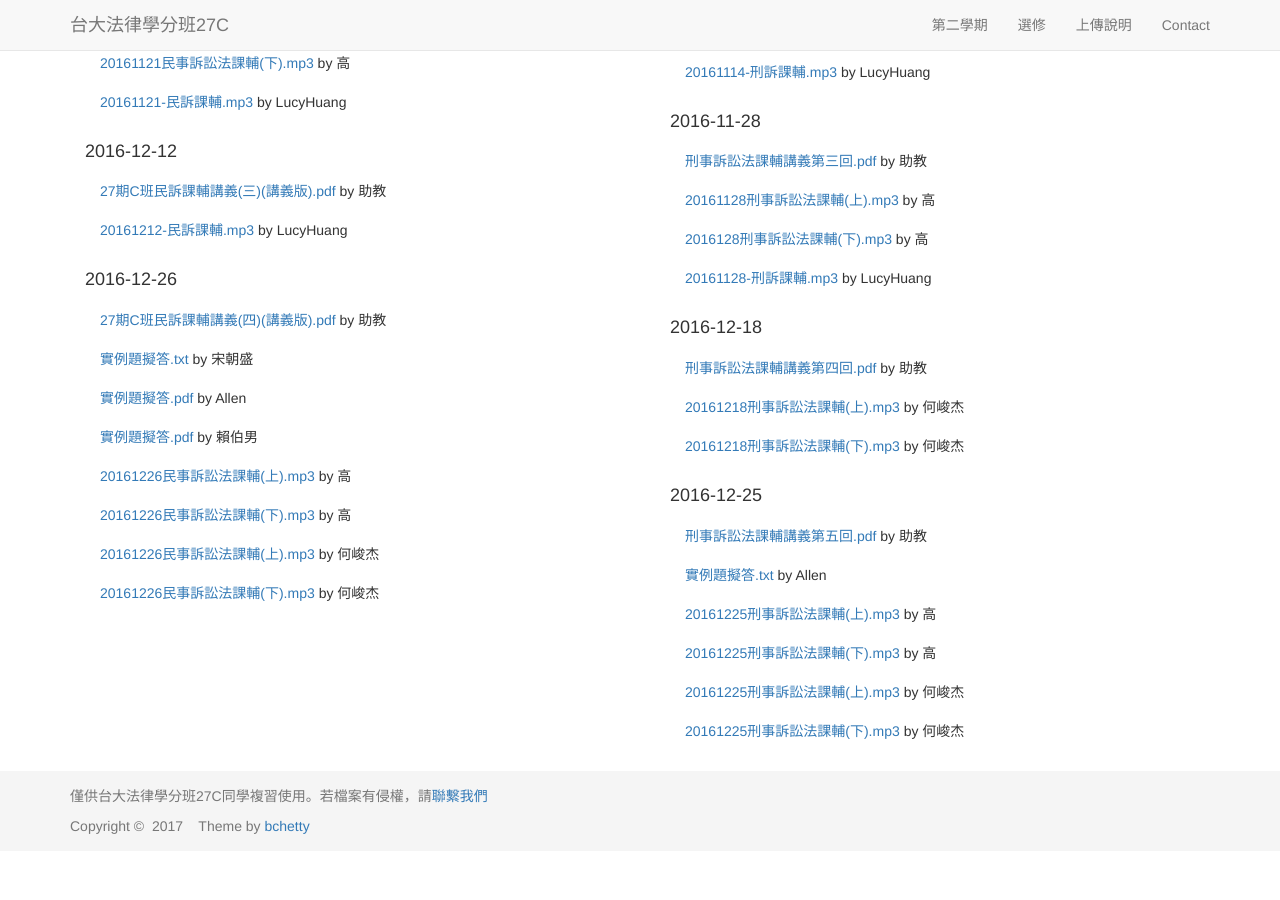
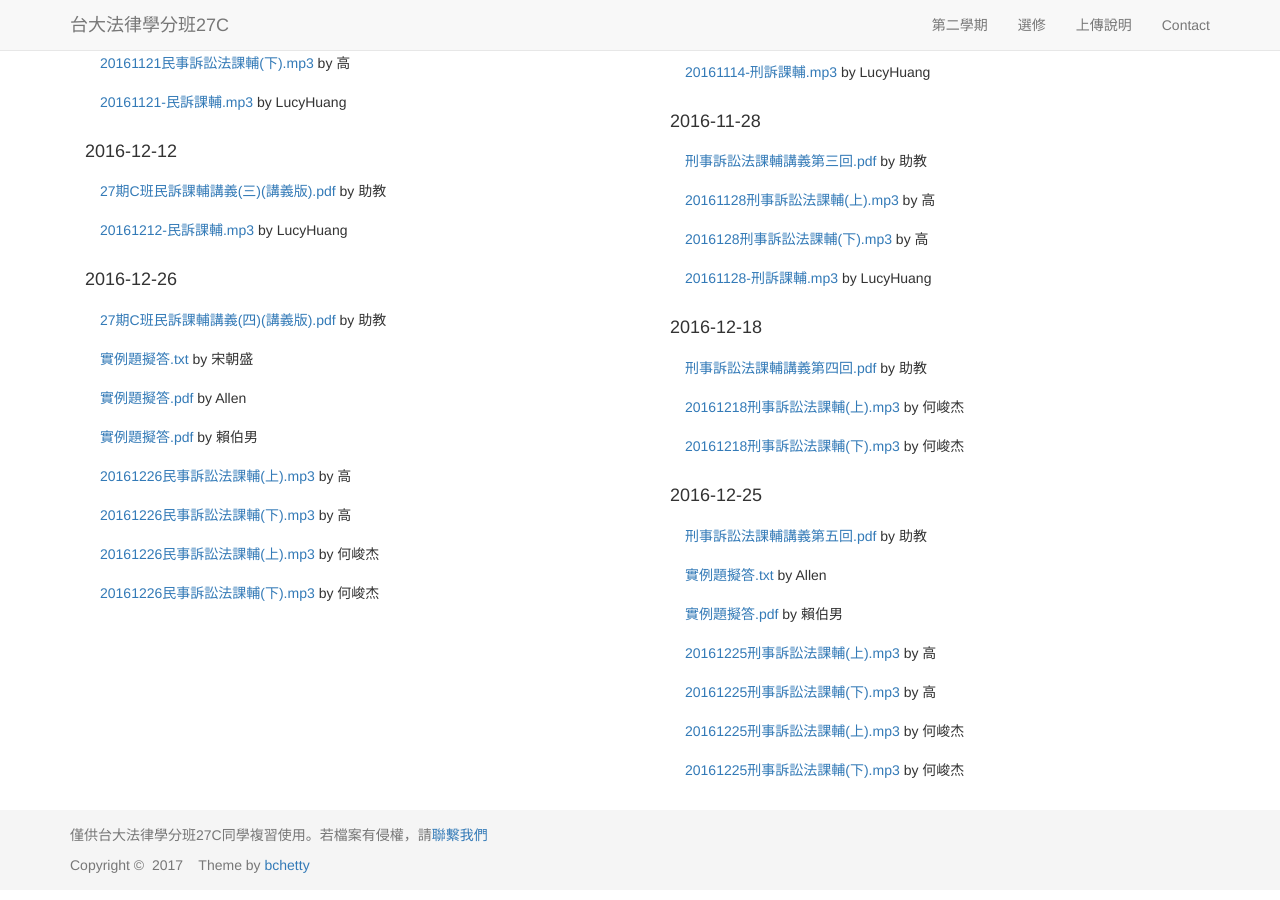
Before and after one commit to maxmilian/ntu_specs_law, a Jekyll site: the page built from semester2/index.html, in a window 1280 px wide and 900 px high, scrolled down 4263 px. Built offline with Jekyll 4.4.1, drawn with Linux system fonts in a browser that asks for light colours; nearby versions of some CDN libraries; before the commit the page ends 5124 px from its top, so only the background shows below that.

Commit message:
add exam note

```diff
--- a/elective/index.html
+++ b/elective/index.html
@@ -156,6 +156,7 @@
       <h4>2016-12-19</h4>
       <ul class="list-group">
         <li class="list-group-item"><a href="/ntu_specs_law/elective/intellectual_property/doc/old_exam_1.pdf">104 年度第⼆學期智財期末考題.pdf</a> by 吳佳晉</li>
+        <li class="list-group-item"><a href="/ntu_specs_law/elective/intellectual_property/doc/exam_note.pdf">實例題擬答.pdf</a> by 賴伯男</li>
         <li class="list-group-item"><a href="{{ site.intellectual_property_ra_record }}/Su_1.mp3">20161219智財課輔.mp3</a> by 蘇威霖</li>
       </ul>
     </div>
--- a/semester2/index.html
+++ b/semester2/index.html
@@ -324,7 +324,8 @@
       <h4>2016-12-25</h4>
       <ul class="list-group">
         <li class="list-group-item"><a href="/ntu_specs_law/semester2/criminal_procedure/doc/material_5.pdf">刑事訴訟法課輔講義第五回.pdf</a> by 助教</li>
-        <li class="list-group-item"><a href="/ntu_specs_law/semester2/criminal_procedure/doc/exam_note.txt">實例題擬答.txt</a> by Allen</li>
+        <li class="list-group-item"><a href="/ntu_specs_law/semester2/criminal_procedure/doc/exam_note_1.txt">實例題擬答.txt</a> by Allen</li>
+        <li class="list-group-item"><a href="/ntu_specs_law/semester2/criminal_procedure/doc/exam_note_2.pdf">實例題擬答.pdf</a> by 賴伯男</li>
         <li class="list-group-item"><a href="{{ site.criminal_procedure_ra_record }}/Kao_5_1.mp3">20161225刑事訴訟法課輔(上).mp3</a> by 高</li>
         <li class="list-group-item"><a href="{{ site.criminal_procedure_ra_record }}/Kao_5_2.mp3">20161225刑事訴訟法課輔(下).mp3</a> by 高</li>
         <li class="list-group-item"><a href="{{ site.criminal_procedure_ra_record }}/Ho_5_1.mp3">20161225刑事訴訟法課輔(上).mp3</a> by 何峻杰</li>
```
Also changed, not shown: semester2/criminal_procedure/doc/exam_note_1.txt (renamed from semester2/criminal_procedure/doc/exam_note.txt), 2 other files.
